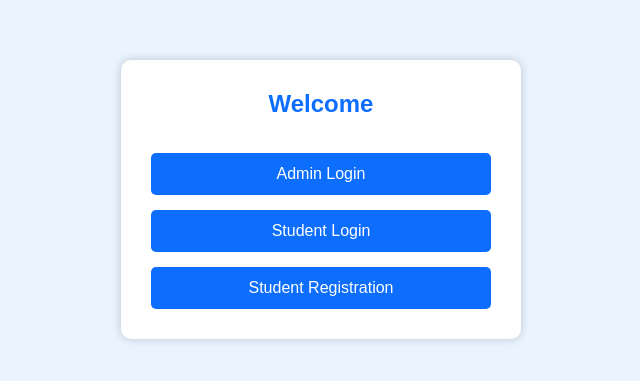
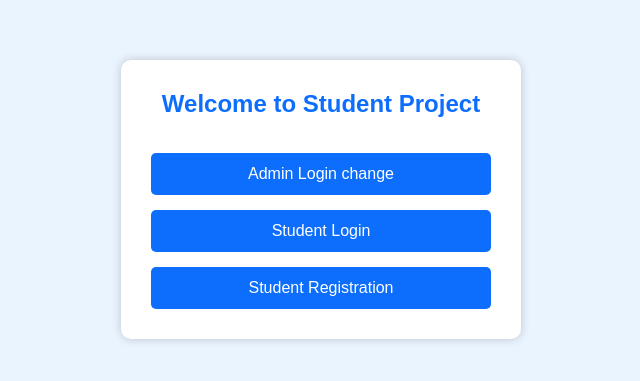
Before and after one commit to harathi-mutyam/student-app-cicd, a PHP site: page / in a window 1280 px wide. Shown: the part 56-437 px from the top of the page, without its empty margins (319-959 px from the left). Run offline with PHP 8.4, Linux system fonts and the light colour scheme.

Commit message:
changed in index.php

```diff
--- a/index.php
+++ b/index.php
@@ -12,10 +12,10 @@
 
 <div class="container">
 
-    <h2>Welcome</h2>
+    <h2>Welcome to Student Project</h2>
 
     <a href="admin/admin_login.php">
-        <button>Admin Login</button>
+        <button>Admin Login change</button>
     </a>
 
     <a href="student/student_login.php">
```
